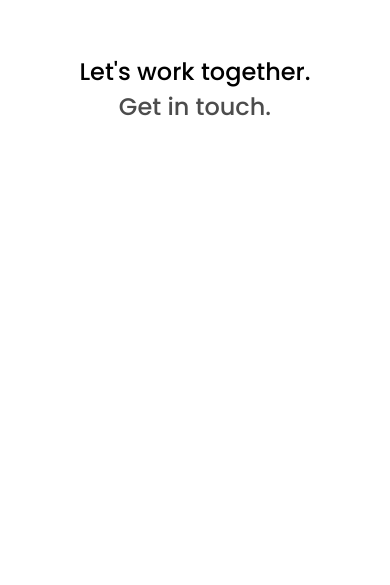
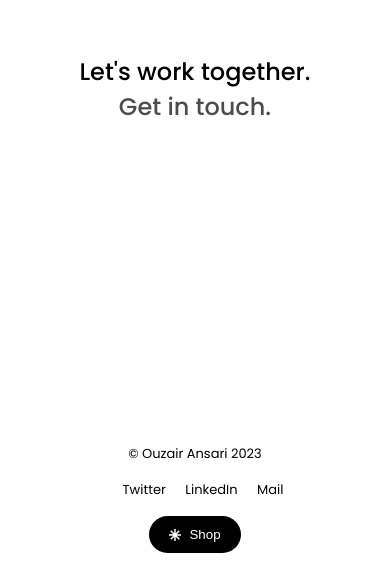
Before and after one commit to zairzabar/oh-studio, a plain HTML site: page index.html in a window 390 px wide. Shown: the part 2982-3567 px from the top of the page. Before the commit the page ends 3426 px from the top, so only its background shows below. Drawn offline with Linux system fonts and the light colour scheme.

Commit message:
added footer

```diff
--- a/index.html
+++ b/index.html
@@ -116,6 +116,21 @@
     </div>
 
     <!-- TODO: footer -->
+    <footer class="footer container">
+      <div class="left">
+        <p>&copy; Ouzair Ansari 2023</p>
+      </div>
+      <div class="center">
+        <button class="shop_btn">
+          <img src="images/icons/logo-icon.svg" alt="" /> Shop
+        </button>
+      </div>
+      <div class="right">
+        <a href="">Twitter</a>
+        <a href="">LinkedIn</a>
+        <a href="">Mail</a>
+      </div>
+    </footer>
 
     <script src="./script/script.js"></script>
   </body>
--- a/style/style.css
+++ b/style/style.css
@@ -13,6 +13,7 @@
     box-sizing: border-box;
 }
 
+/* General styles */
 body {
     /* background: dodgerblue; */
     font-family: "Poppins", sans-serif;
@@ -22,6 +23,8 @@ body {
     width: min(1300px, 90%);
     margin: 0 auto;
 }
+
+/* Navbar */
 
 .nav-container {
     display: flex;
@@ -54,7 +57,7 @@ body {
     /* border: 1px solid #000; */
 }
 
-li:active {
+li:hover, li:active {
     background: var(--clr-white);
 }
 
@@ -67,12 +70,15 @@ img {
     width: 110%;
 }
 
+/* Hero section */
+
 .hero {
     display: flex;
     padding-block: 200px;
     width: 800px;
     flex-direction: column;
     align-items: center;
+    animation: slideInFromBottom 1s ease;
 }
 
 .hero h1 {
@@ -88,12 +94,15 @@ img {
     margin-block: 30px;
 }
 
+/* Product section */
+
 .products {
     display: grid;
     grid-template-columns: repeat(2, 1fr);
     gap: 1rem;
     margin: 1rem auto;
     background-color: var(--clr-white);
+    animation: slideInFromBottom 1.25s ease;
 }
 
 .product__wrapper {
@@ -153,6 +162,8 @@ img {
         opacity: 0.9;
 }
 
+/* bottom text before footer */
+
 .bottom {
     text-align: center;
     margin-block: 20rem;
@@ -170,8 +181,55 @@ img {
 }
 
 .bottom a:hover {
-    text-decoration: underline;
+    color: rgba(0, 0, 0, 0.3);
 }
+
+/* footer */
+
+.footer {
+    display: flex;
+    justify-content: space-between;
+    align-items: center;
+    margin-block: 2rem;
+    font-size: 13px;
+}
+
+.shop_btn {
+    background-color: var(--clr-black);
+    color: var(--clr-white);
+    display: flex;
+    align-items: center;
+    padding: 0.7rem 1.25rem;
+    border-radius: 100px;
+    border: none;
+    cursor: pointer;
+}
+
+.shop_btn img {
+    height: 0.75rem;
+    margin-right: 0.5rem;
+}
+
+.right a {
+    margin-left: 1rem;
+    text-decoration: none;
+    color: var(--clr-black);
+}
+
+/* Animations */
+@keyframes slideInFromBottom {
+    0% {
+        transform: translateY(15%);
+        opacity: 0;
+    }
+
+    100% {
+        transform: translateX(0);
+        opacity: 1;
+    }
+}
+
+/* Media queries */
 
 @media (max-width: 768px) {
     .navbar {
@@ -187,12 +245,15 @@ img {
     .hero {
         width: min(800px, 90vw);
     }
+
     .hero h1 {
         font-size: 30px;
     }
+
     .hero ul {
         display: none;
     }
+
     .products {
         grid-template-columns: 1fr;
     }
@@ -204,4 +265,21 @@ img {
     .bottom h2 {
         font-size: 24px;
     }
+
+    .footer {
+        flex-direction: column;
+        gap: 1rem;
+    }
+
+    .footer .left {
+        order: 1;
+    }
+
+    .footer .center {
+        order: 3;
+    }
+
+    .footer .right {
+        order: 2;
+    }
 }
```
